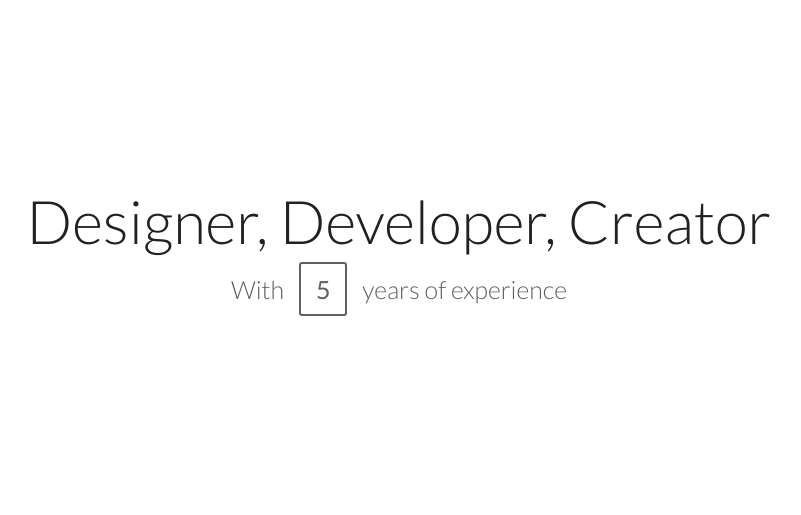
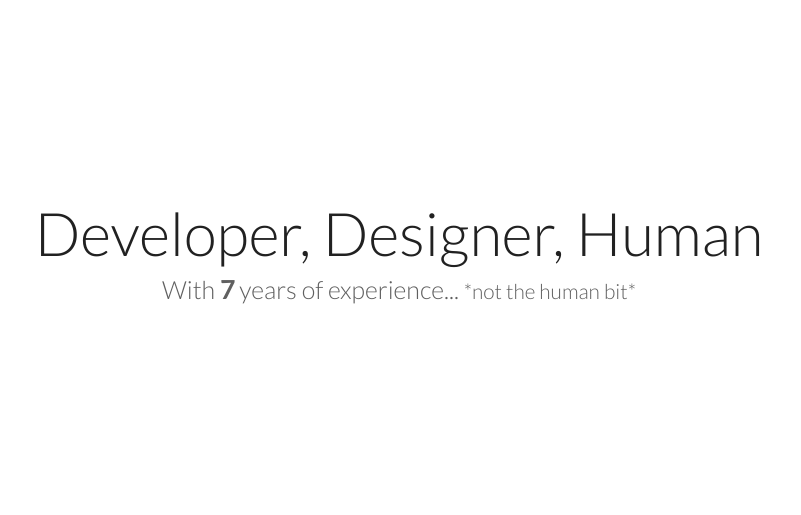
Before and after one commit to MichaelHillcox/Michael, a PHP site: page / in a window 1280 px wide. Shown: the part 132-647 px from the top of the page, without its empty margins (241-1042 px from the left). Run offline with PHP 8.4, Linux system fonts and the light colour scheme; some libraries are stand-ins or nearby versions.

Commit message:
Updated files to match server

```diff
--- a/app/views/home.php
+++ b/app/views/home.php
@@ -2,8 +2,8 @@
 
 <div id="masterSplash">
     <div class="container">
-        <div id="passion"><span>Designer,</span> <span>Developer,</span> <span>Creator</span></div>
-        <div id="experience">With <span>5</span> years of experience</div>
+        <div id="passion"><span>Developer,</span> <span>Designer,</span> <span>Human</span></div>
+        <div id="experience">With <b>7</b> years of experience... <small>*not the human bit*</small></div>
     </div>
 </div>
 
```
